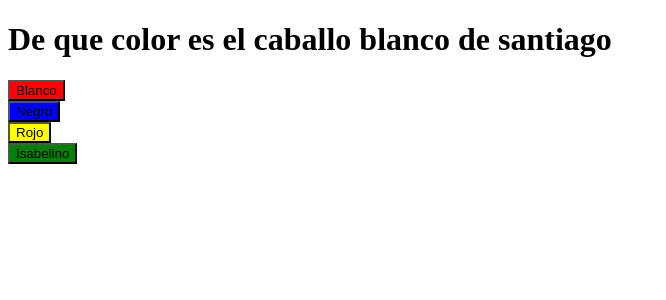
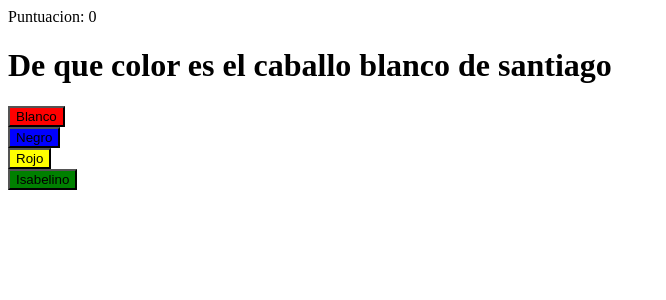
Before and after one commit to midurbar/Quiz-Angular, an Angular app: page / in a window 1280 px wide. Shown: the top 300 px of the page, without its empty margins (0-666 px from the left). Built offline with nearby package versions, Linux system fonts and the light colour scheme.

Commit message:
añadido game over

```diff
--- a/src/app/app.component.html
+++ b/src/app/app.component.html
@@ -1,5 +1,6 @@
+<div>Puntuacion: {{aciertos}}</div>
 
-
+<div *ngIf="!finDeJuego">
     <app-pregunta [titulo]="preguntaActual.pregunta"></app-pregunta>
 
     <app-respuesta
@@ -9,3 +10,8 @@
         [opcion] ="i"
         [texto]="respuesta">
     </app-respuesta>
+</div>
+
+<div *ngIf="finDeJuego">
+    <h1>Game Over!</h1>
+</div>
--- a/src/app/app.component.ts
+++ b/src/app/app.component.ts
@@ -24,6 +24,12 @@ export class AppComponent implements OnInit {
   aciertos=0;
 
   /**
+   * Inmdica que hemos llegado al final del juego. Si vale false, es que
+   * estamos jugando; si es true, fin del juego.
+   */
+  finDeJuego = false;
+
+  /**
    * Colores de los botones
    */
   colores = ["red", "blue", "yellow", "green"];
@@ -41,6 +47,7 @@ export class AppComponent implements OnInit {
       this.preguntaActual = this.preguntas[this.contador];
     } else {
       alert("Fin del juego")
+      this.finDeJuego= true;
     }
   }
 
```
Lines whose indentation alone changed are shown as unchanged.
